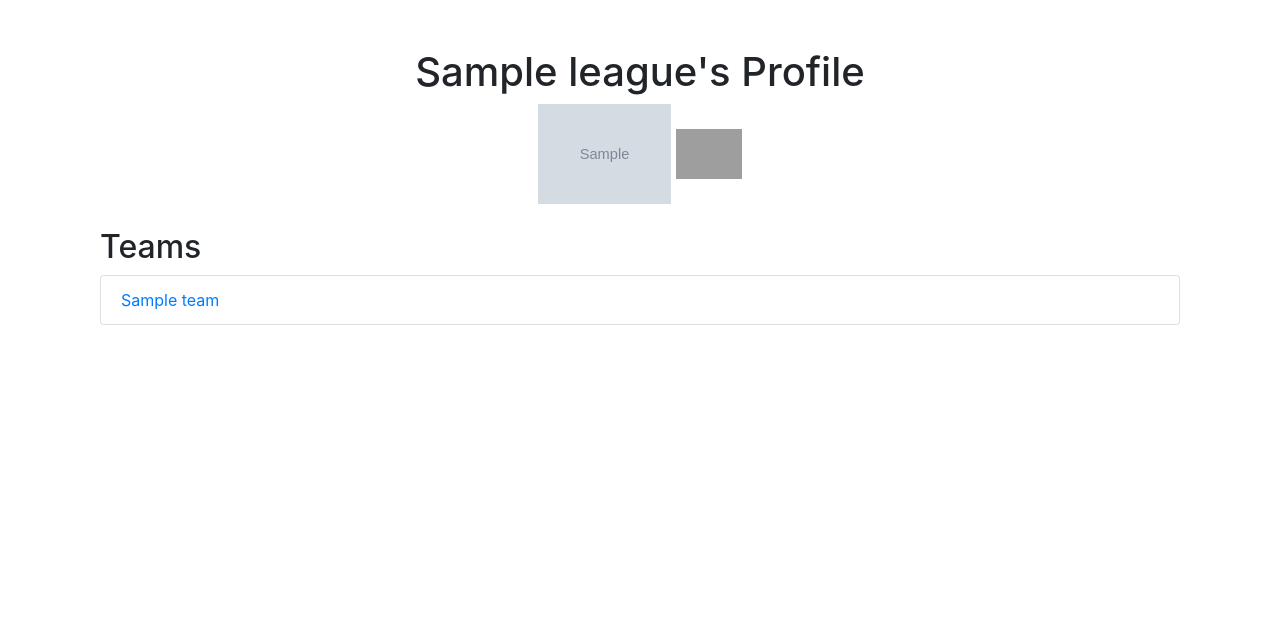
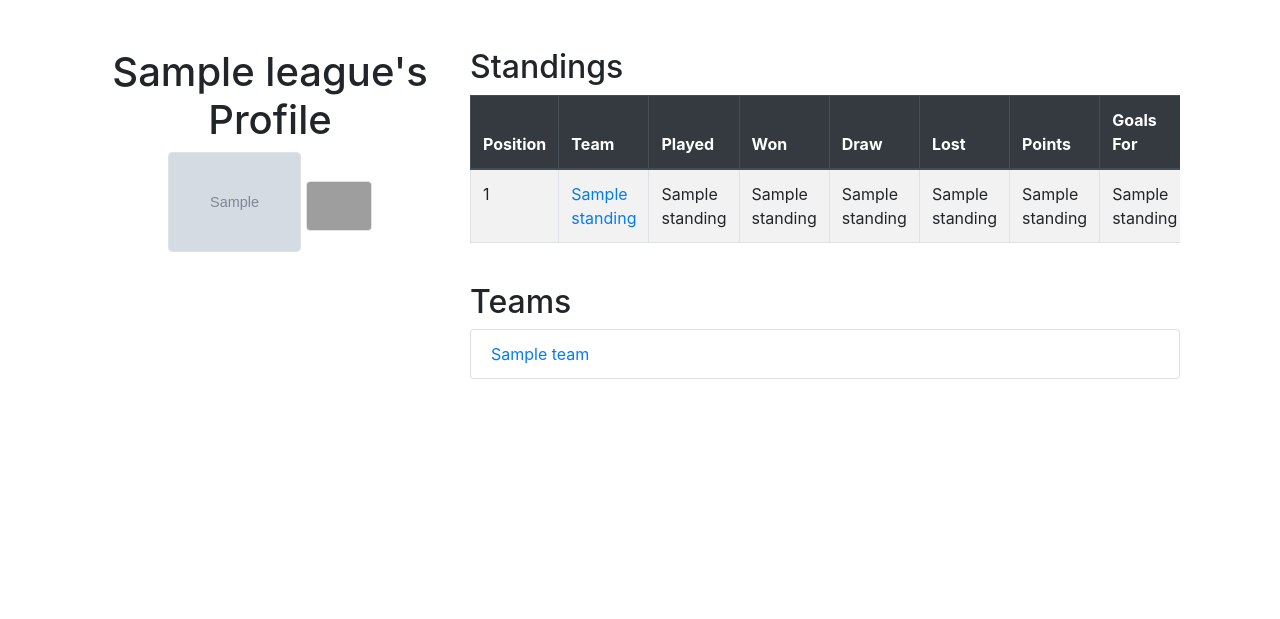
Before and after one commit to kaimg/Sports-League-Management-System, a Flask app: template templates/profile_league.html in a window 1280 px wide. Shown: the part 61-680 px from the top of the page. Run offline with Flask 3, Linux system fonts and the light colour scheme; the template is opened without the code that fills it: most values are stand-ins (such as "Sample title", 1, 10 or a date in 2020); grey boxes marked "Sample" are stand-in pictures; some libraries are stand-ins or nearby versions; grey boxes are pictures that could not be loaded.

Commit message:
Create table standings
Add functional to see standings in league profile
Change URL principle

```diff
--- a/templates/profile_league.html
+++ b/templates/profile_league.html
@@ -1,15 +1,64 @@
 {% extends "layout.html" %}
+
 {% block title %}{{ league[0] }} - League Profile{% endblock %}
+
 {% block content %}
 <div class="container mt-4">
     <div class="row">
-        <div class="col-md-12 text-center">
+        <div class="col-md-4">
+            <div class="card border-0">
+                <div class="card-body text-center p-0">
                     <h1>{{ league[0] }}'s Profile</h1>
                     {% if league_logo %}
-                <img src="{{ league_logo }}" alt="{{ league[0] }} Logo" style="height: 100px;">
+                        <img src="{{ league_logo }}" alt="{{ league[0] }} Logo" class="img-fluid rounded border" style="max-height: 100px;">
                     {% endif %}
                     {% if country_flag %}
-                <img src="{{ country_flag }}" alt="{{ league[1] }} Flag" style="height: 50px;">
+                        <img src="{{ country_flag }}" alt="{{ league[1] }} Flag" class="img-fluid rounded border mt-2" style="max-height: 50px;">
+                    {% endif %}
+                </div>
+            </div>
+        </div>
+        <div class="col-md-8">
+            <div class="row">
+                <div class="col-md-12">
+                    <h2>Standings</h2>
+                    {% if standings %}
+                        <div class="table-responsive">
+                            <table class="table table-striped table-bordered">
+                                <thead class="thead-dark">
+                                    <tr>
+                                        <th>Position</th>
+                                        <th>Team</th>
+                                        <th>Played</th>
+                                        <th>Won</th>
+                                        <th>Draw</th>
+                                        <th>Lost</th>
+                                        <th>Points</th>
+                                        <th>Goals For</th>
+                                        <th>Goals Against</th>
+                                        <th>Goal Difference</th>
+                                    </tr>
+                                </thead>
+                                <tbody>
+                                    {% for standing in standings %}
+                                        <tr>
+                                            <td>{{ standing[0] }}</td>
+                                            <td><a href="{{ url_for('user.profile_team', team_id=standing[1]) }}">{{ standing[2] }}</a></td>
+                                            <td>{{ standing[3] }}</td>
+                                            <td>{{ standing[4] }}</td>
+                                            <td>{{ standing[5] }}</td>
+                                            <td>{{ standing[6] }}</td>
+                                            <td>{{ standing[7] }}</td>
+                                            <td>{{ standing[8] }}</td>
+                                            <td>{{ standing[9] }}</td>
+                                            <td>{{ standing[10] }}</td>
+                                        </tr>
+                                    {% endfor %}
+                                </tbody>
+                            </table>
+                        </div>
+                    {% else %}
+                        <p>No standings available for this league.</p>
                     {% endif %}
                 </div>
             </div>
@@ -30,4 +79,6 @@
                 </div>
             </div>
         </div>
+    </div>
+</div>
 {% endblock %}
--- a/user_routes.py
+++ b/user_routes.py
@@ -61,16 +61,6 @@ def user_dashboard():
 
     return render_template('user.html', teams=teams, players=players, matches=matches, leagues=leagues_with_flags)
 
-
-
-# Your mapping of internal team IDs to API team IDs
-team_mapping = {
-    1: 66,  # Manchester United
-    2: 81,  # FC Barcelona
-    3: 5,   # Bayern Munich
-    4: 98,  # AC Milan
-    5: 523  # Paris Saint-Germain
-}
 
 # Function to get team logo from the API
 def get_team_logo(api_team_id):
@@ -209,11 +199,11 @@ def profile_match(match_id):
 
 # Mapping of internal league IDs to API league IDs and general flag URLs
 league_mapping = {
-    1: {'api_id': 2021, 'flag_url': 'https://crests.football-data.org/770.svg'},  # Premier League (England)
-    2: {'api_id': 2019, 'flag_url': 'https://crests.football-data.org/784.svg'},  # Serie A (Italy)
-    3: {'api_id': 2014, 'flag_url': 'https://crests.football-data.org/760.svg'},  # La Liga (Spain)
-    4: {'api_id': 2002, 'flag_url': 'https://crests.football-data.org/759.svg'},  # Bundesliga (Germany)
-    5: {'api_id': 2015, 'flag_url': 'https://crests.football-data.org/773.svg'}   # Ligue 1 (France)
+    1: {'api_id': 'https://crests.football-data.org/PL.png', 'flag_url': 'https://crests.football-data.org/770.svg'},  # Premier League (England)
+    2: {'api_id': 'https://crests.football-data.org/SA.png', 'flag_url': 'https://crests.football-data.org/784.svg'},  # Serie A (Italy)
+    3: {'api_id': 'https://crests.football-data.org/PD.png', 'flag_url': 'https://crests.football-data.org/760.svg'},  # La Liga (Spain)
+    4: {'api_id': 'https://crests.football-data.org/BL1.png', 'flag_url': 'https://crests.football-data.org/759.svg'},  # Bundesliga (Germany)
+    5: {'api_id': 'https://crests.football-data.org/FL1.png', 'flag_url': 'https://crests.football-data.org/773.svg'}   # Ligue 1 (France)
 }
 
 def get_league_data(api_league_id):
@@ -228,31 +218,36 @@ def get_league_data(api_league_id):
         print(f"Failed to get league details: {response.status_code}, {response.text}")
         return ""
 
+
 @user_bp.route('/league/<int:league_id>')
 @login_required
 def profile_league(league_id):
     db = get_db()
     cur = db.cursor()
-    cur.execute("""
-        SELECT l.name, l.country
-        FROM leagues l
-        WHERE l.league_id = %s
-    """, (league_id,))
+
+    cur.execute('SELECT name, country FROM leagues WHERE league_id = %s', (league_id,))
     league = cur.fetchone()
 
+    cur.execute('SELECT team_id, name FROM teams WHERE league_id = %s', (league_id,))
+    teams = cur.fetchall()
+
     cur.execute("""
-        SELECT t.team_id, t.name
-        FROM teams t
-        WHERE t.league_id = %s
+        SELECT s.position, s.team_id, t.name AS team_name, s.played_games, s.won, s.draw, s.lost,
+               s.points, s.goals_for, s.goals_against, s.goal_difference
+        FROM standings s
+        JOIN teams t ON s.team_id = t.team_id
+        WHERE s.league_id = %s
+        ORDER BY s.position
     """, (league_id,))
-    teams = cur.fetchall()
-    cur.close()
+    standings = cur.fetchall()
 
     if league:
         api_league_id = league_mapping.get(league_id, {}).get('api_id')
         flag_url = league_mapping.get(league_id, {}).get('flag_url')
         league_logo = get_league_data(api_league_id) if api_league_id else ""
-        return render_template('profile_league.html', league=league, teams=teams, league_logo=league_logo, country_flag=flag_url)
-    else:
-        flash('League not found', 'error')
-        return redirect(url_for('user_dashboard'))
+    league_logo = league_mapping[league_id]['api_id']
+    country_flag = league_mapping[league_id]['flag_url']
+
+    cur.close()
+
+    return render_template('profile_league.html', league=league, teams=teams, standings=standings, league_logo=league_logo, country_flag=country_flag)
```
Lines whose indentation alone changed are shown as unchanged.
